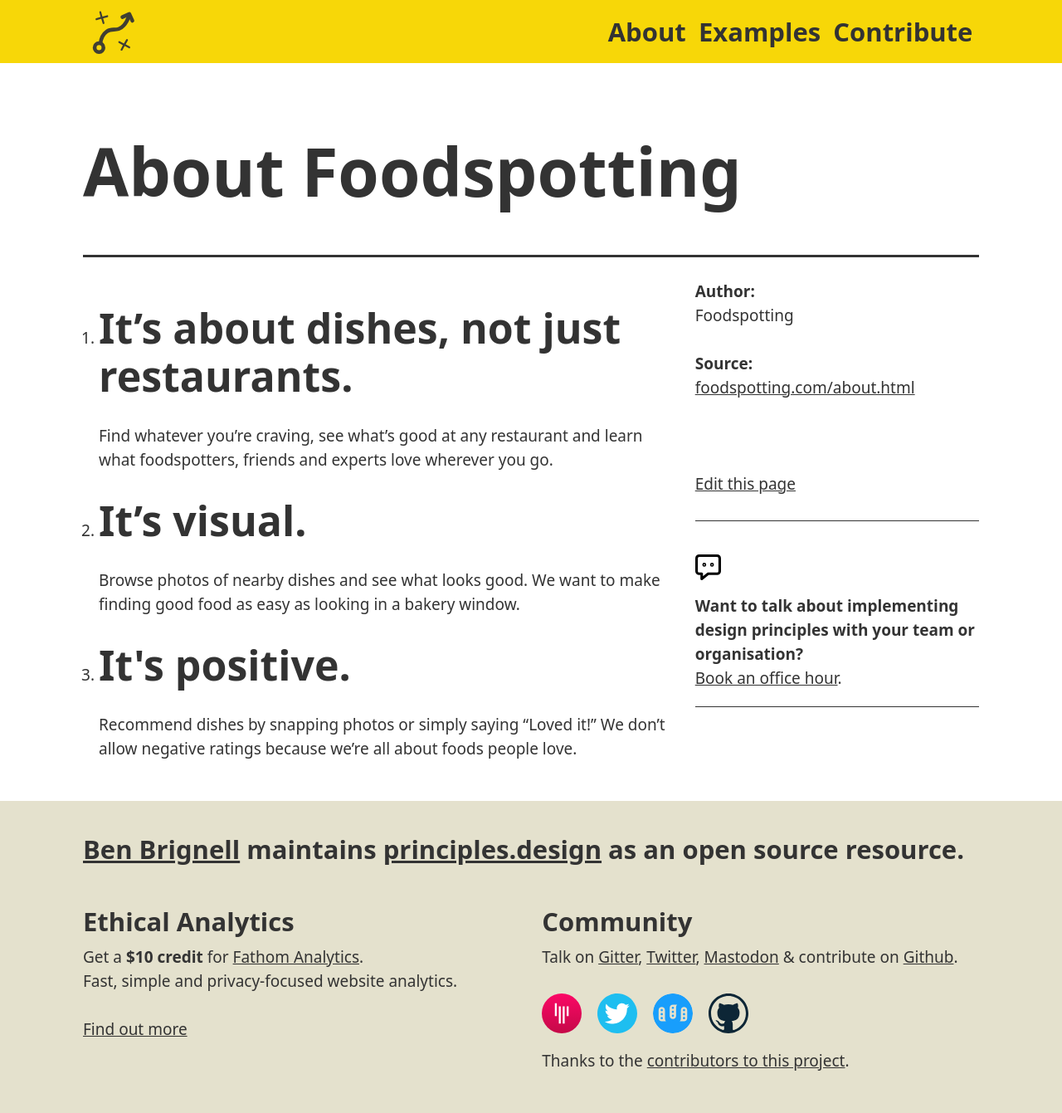
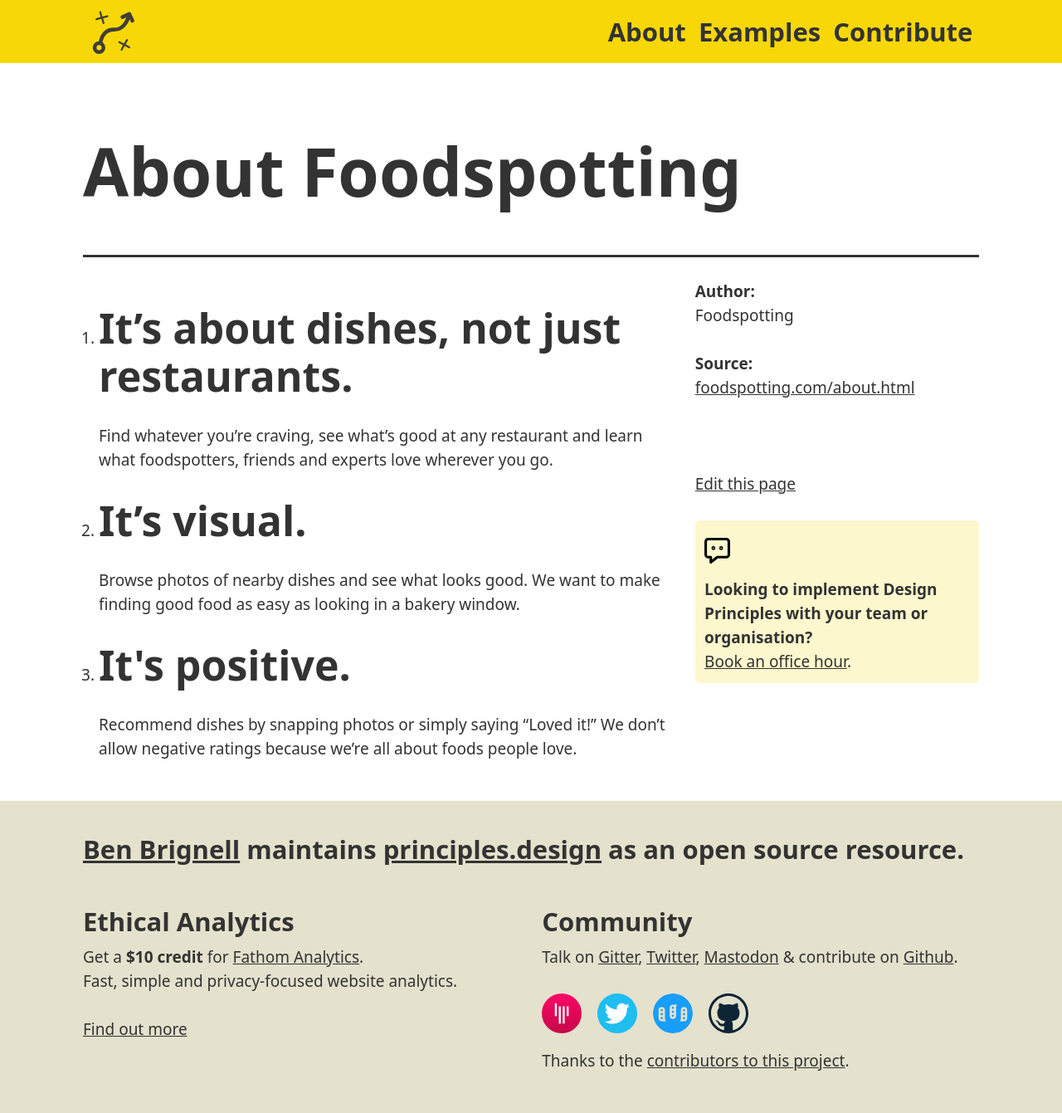
Before and after one commit to benbrignell/principles.design, a Jekyll site: the page built from _examples/about-foodspotting.md, in a window 1280 px wide. Shown: the whole page at 83% size. Built offline with Jekyll 4.4.1, drawn with Linux system fonts in a browser that asks for light colours; comment, search, counter and statistics services are not loaded.

Commit message:
updated sidebar

```diff
--- a/_layouts/example.html
+++ b/_layouts/example.html
@@ -62,13 +62,14 @@
 
             <p><a href="https://github.com/benbrignell/principles.design/blob/master{{page.url | replace:'examples','_examples'}}.md">Edit this page</a></p>
 
-            <hr>
-            <p class="h3"><svg style="margin-bottom: 0;" viewBox="0 0 140 140" height="1em" width="1em" xmlns="http://www.w3.org/2000/svg"><g transform="matrix(14,0,0,14,0,0)"><path d="M9.5,6.5a1,1,0,0,1-1,1H5l-2.5,2v-2h-1a1,1,0,0,1-1-1v-5a1,1,0,0,1,1-1h7a1,1,0,0,1,1,1Z" fill="none" stroke="#000000" stroke-linecap="round" stroke-linejoin="round"></path><path d="M3.250 4.000 A0.250 0.250 0 1 0 3.750 4.000 A0.250 0.250 0 1 0 3.250 4.000 Z" fill="none" stroke="#000000" stroke-linecap="round" stroke-linejoin="round"></path><path d="M6.250 4.000 A0.250 0.250 0 1 0 6.750 4.000 A0.250 0.250 0 1 0 6.250 4.000 Z" fill="none" stroke="#000000" stroke-linecap="round" stroke-linejoin="round"></path></g></svg></p>
+            <div style="background: #fdf7ce; padding: 0.6rem; margin-bottom: 1.6rem; border-radius: 0.3rem;">
+            <p class="h3" style="margin-top: 0;"><svg style="margin-bottom: 0;" viewBox="0 0 140 140" height="1em" width="1em" xmlns="http://www.w3.org/2000/svg"><g transform="matrix(14,0,0,14,0,0)"><path d="M9.5,6.5a1,1,0,0,1-1,1H5l-2.5,2v-2h-1a1,1,0,0,1-1-1v-5a1,1,0,0,1,1-1h7a1,1,0,0,1,1,1Z" fill="none" stroke="#000000" stroke-linecap="round" stroke-linejoin="round"></path><path d="M3.250 4.000 A0.250 0.250 0 1 0 3.750 4.000 A0.250 0.250 0 1 0 3.250 4.000 Z" fill="none" stroke="#000000" stroke-linecap="round" stroke-linejoin="round"></path><path d="M6.250 4.000 A0.250 0.250 0 1 0 6.750 4.000 A0.250 0.250 0 1 0 6.250 4.000 Z" fill="none" stroke="#000000" stroke-linecap="round" stroke-linejoin="round"></path></g></svg></p>
             <p class="h4" style="margin-top: 0;">
-              <strong>Want to talk about implementing design principles with your team or organisation?</strong><br>
+              <strong>Looking to implement Design Principles with your team or organisation?</strong><br>
+
               <a href="https://calendly.com/benbrignell/design-principles-office-hour">Book an office hour</a>.
             </p>
-            <hr>
+            </div>
       </aside>
 
 
```
